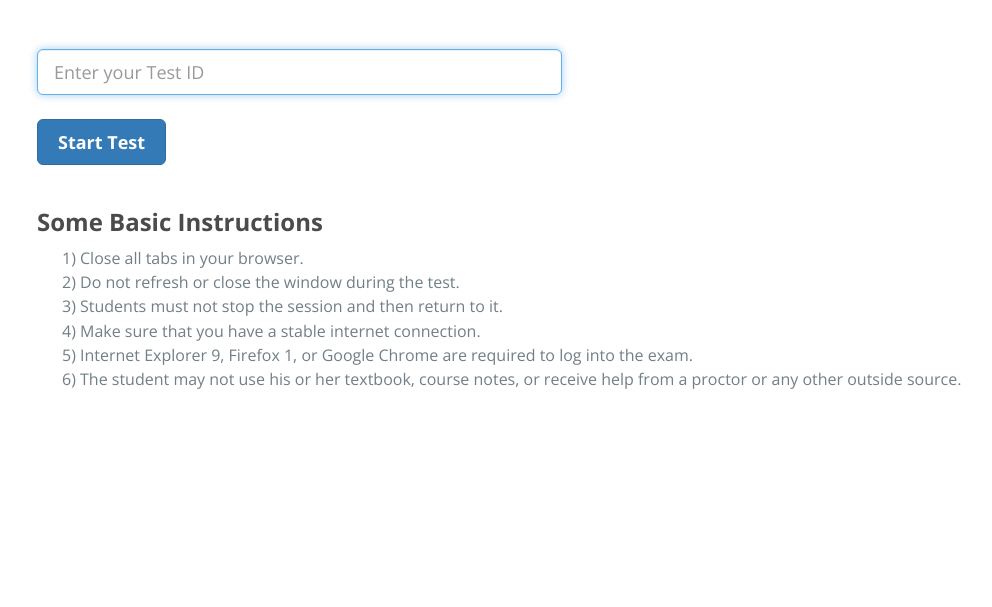
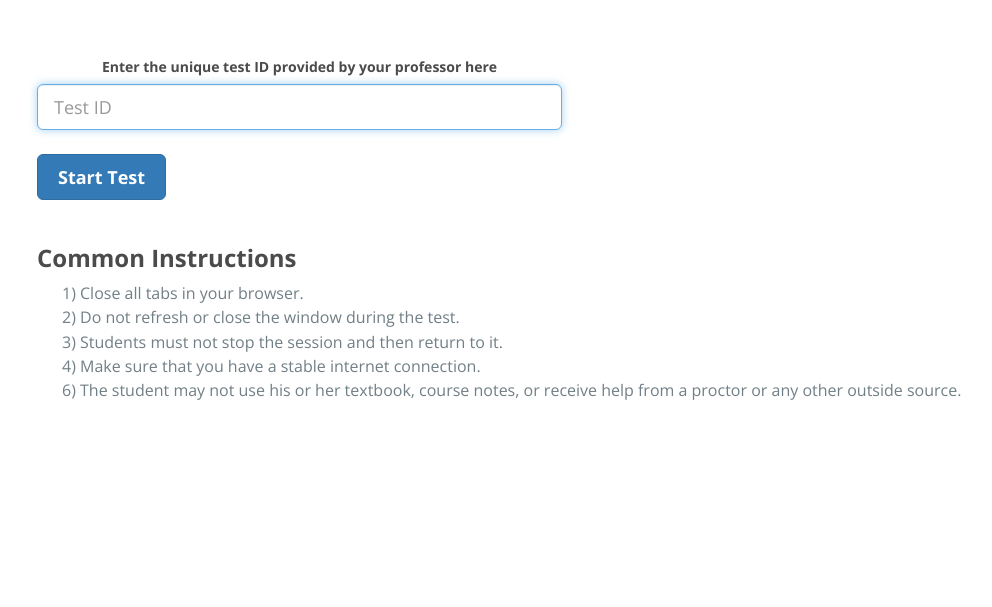
Before and after one commit to ndyashas/se-proj, a Django app: template onlinetest/templates/onlinetest/studentlogin.html in a window 1280 px wide. Shown: the part 61-668 px from the top of the page, without its empty margins (48-1040 px from the left). Run offline with Django 3.2, Linux system fonts and the light colour scheme; the template is opened without the code that fills it, so the values that code supplies are empty; some libraries are stand-ins or nearby versions; some web fonts are replaced.

Commit message:
Updated studentlogin.html

```diff
--- a/onlinetest/templates/onlinetest/studentlogin.html
+++ b/onlinetest/templates/onlinetest/studentlogin.html
@@ -7,11 +7,12 @@
             <form class="form col-md-12 center-block" method="POST" action="{% url 'onlinetest:studentReg' %}">
                 {% csrf_token %}
                 <center>
-                    <input type="text" class="form-control input-lg" name="test_id"  autofocus placeholder="Enter your Test ID " required><br>
+				    <h5> Enter the unique test ID provided by your professor here </h5>
+                    <input type="text" class="form-control input-lg" name="test_id"  autofocus placeholder="Test ID" required><br>
                 </center>
                 <button class="btn btn-primary btn-lg" type="submit"><b>Start Test</b></button><br>
                 <br>
-                <h3> Some Basic Instructions </h3>
+                <h3> Common Instructions </h3>
             </form>
         </div>
     </div>
@@ -22,7 +23,6 @@
                 <li>2) Do not refresh or close the window during the test.</li>
                 <li>3) Students must not stop the session and then return to it.</li>
                 <li>4) Make sure that you have a stable internet connection.</li>
-                <li>5) Internet Explorer 9, Firefox 1, or Google Chrome are required to log into the exam. </li>
                 <li>6) The student may not use his or her textbook, course notes, or receive help from a proctor or any other
                     outside source. </li>
                 </li>
```
